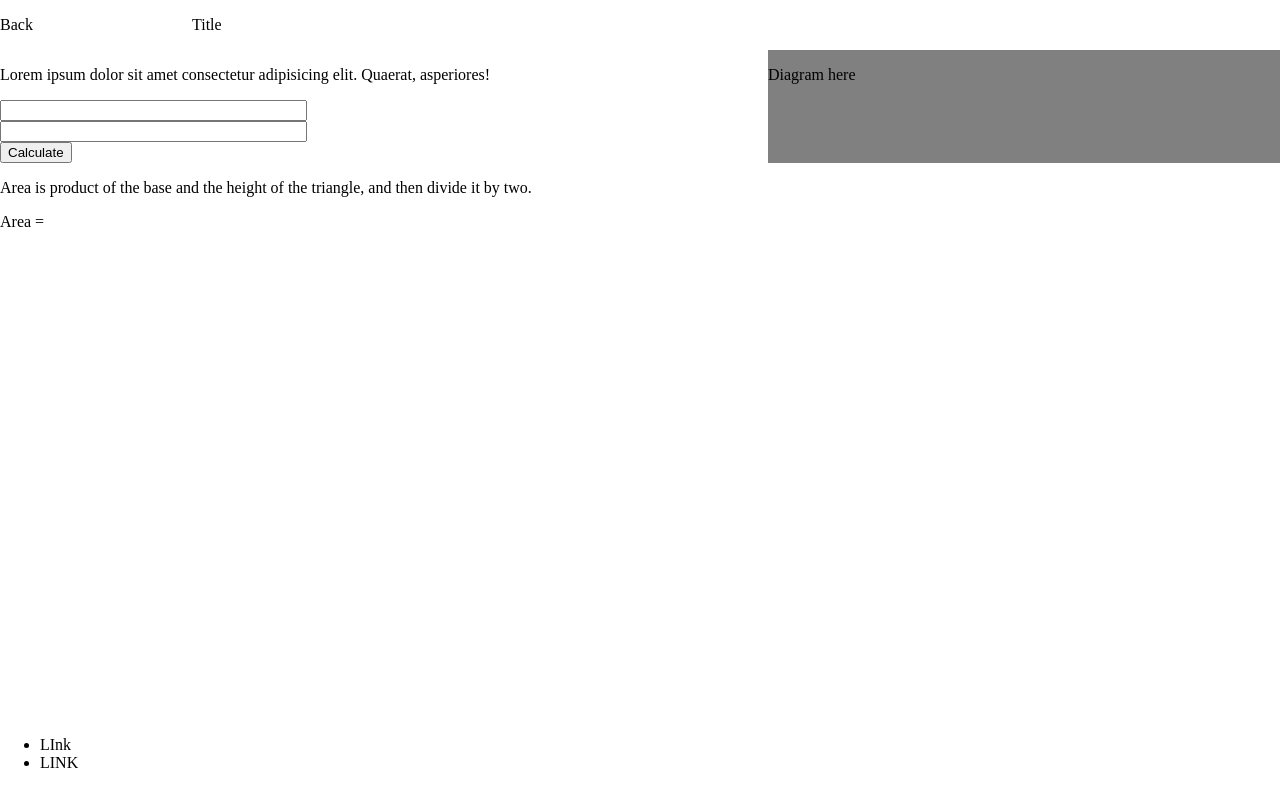
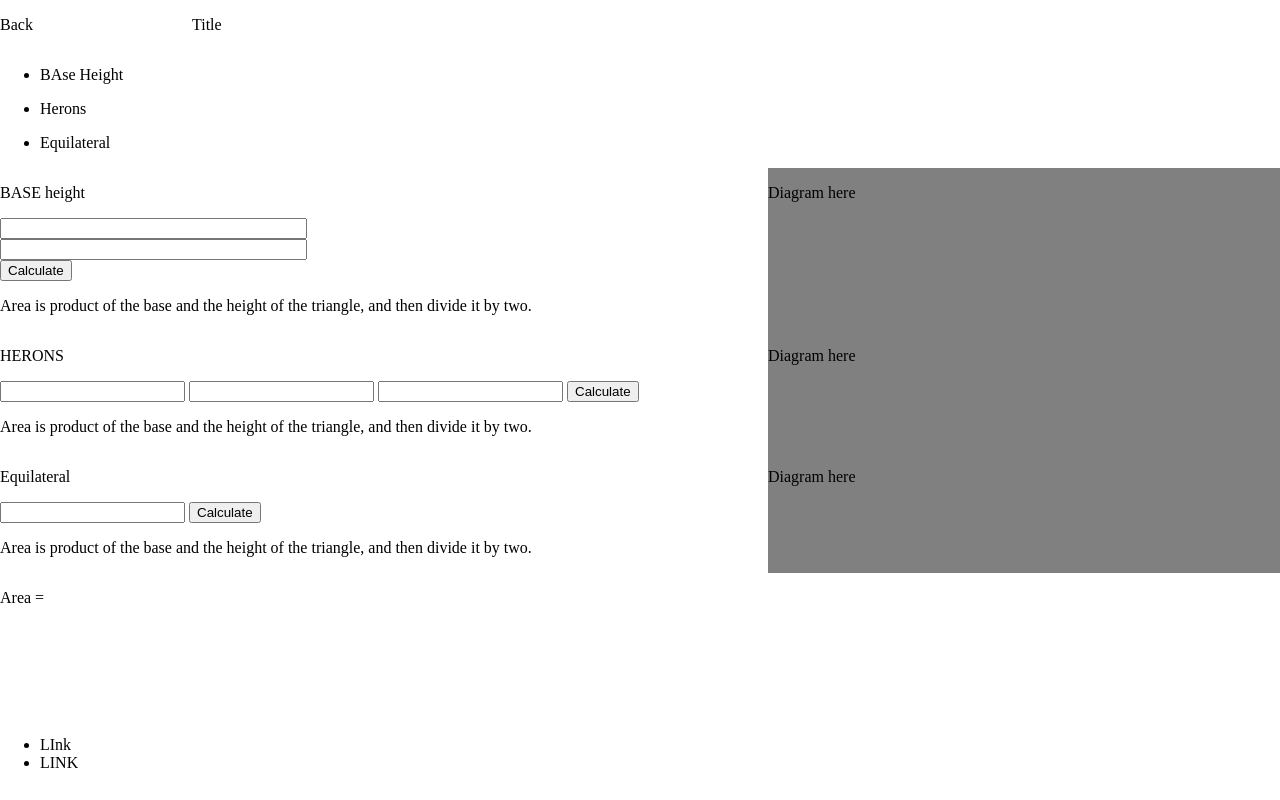
Before and after one commit to sush1998/markTwelve, a plain HTML site: page area.html in a window 1280 px wide. Drawn offline with Linux system fonts and the light colour scheme.

Commit message:
feat: equilateral and herons theorem  option added
user can choose the method to find the area of Triangle

```diff
--- a/area.html
+++ b/area.html
@@ -14,30 +14,72 @@
             <p id="back_to_home">Back</p>
             <p>Title</p>
         </section>
+        <div class="options_container">
+            <ul class="options">
+                <li class="option_type">
+                    <p id="base">BAse Height</p>
+                </li>
+                <li class="option_type">
+                    <p id="herons">Herons</p>
+                </li>
+                <li class="option_type">
+                    <p id="equilateral">Equilateral</p>
+                </li>
+            </ul>
+        </div>
         <main>
-            <div class="input">
+            <div id="base_input"class="input">
                 <div class="instructions">
-                    <p>Lorem ipsum dolor sit amet consectetur adipisicing elit. Quaerat, asperiores!
-                    </p>
+                    <p>BASE height</p>
                 </div>
                 <div class="diagram">
                     <p>Diagram here</p>
                 </div>
                 <div class="form_container">
                    <form>
-                       <input id="base" type="number">
-                       <input id="height" type="number">
-                       <button id="calculate_area">Calculate</button>
+                       <input id="base1" type="number">
+                       <input id="height1" type="number">
+                       <button id="btn_calculate_area_baseHeight">Calculate</button>
                    </form>
                 </div>
-
-            </div>
-            <div class="output">
                 <div class="formula">
                     <p>Area is product of the base and the height of the triangle, and then divide it by two.</p>
                 </div>
-                <p >Area = <span id="out"></span> </p>
-                <p id="result"></p>
+            </div>
+            <div id="herons_input"class="input">
+                <div class="instructions">
+                    <p>HERONS</p>
+                </div>
+                <div class="diagram">
+                    <p>Diagram here</p>
+                </div>
+                <div class="form_container">
+                    <input id="length_a" class="herons_input" type="number">
+                    <input id="length_b" class="herons_input" type="number">
+                    <input id="length_c" class="herons_input" type="number">
+                    <button id="btn_calculate_area_herons">Calculate</button>
+               </div>
+                <div class="formula">
+                    <p>Area is product of the base and the height of the triangle, and then divide it by two.</p>
+                </div>
+            </div>
+            <div id="eqi_input"class="input">
+                <div class="instructions">
+                    <p>Equilateral</p>
+                </div>
+                <div class="diagram">
+                    <p>Diagram here</p>
+                </div>
+                <div class="form_container">
+                    <input id="side_eqi" type="number">
+                    <button id="btn_calculate_area_equilateral">Calculate</button>
+                </div>
+                <div class="formula">
+                    <p>Area is product of the base and the height of the triangle, and then divide it by two.</p>
+                </div>
+            </div>
+            <div class="output">
+               <p >Area = <span id="out"></span> </p>
             </div>
         </main>
 
@@ -48,8 +90,8 @@
                 <li>LInk</li>
                 <li>LINK</li>
             </ul>
-
         </div>
     </footer>
+    <script src="area.js"></script>
 </body>
 </html>
```
